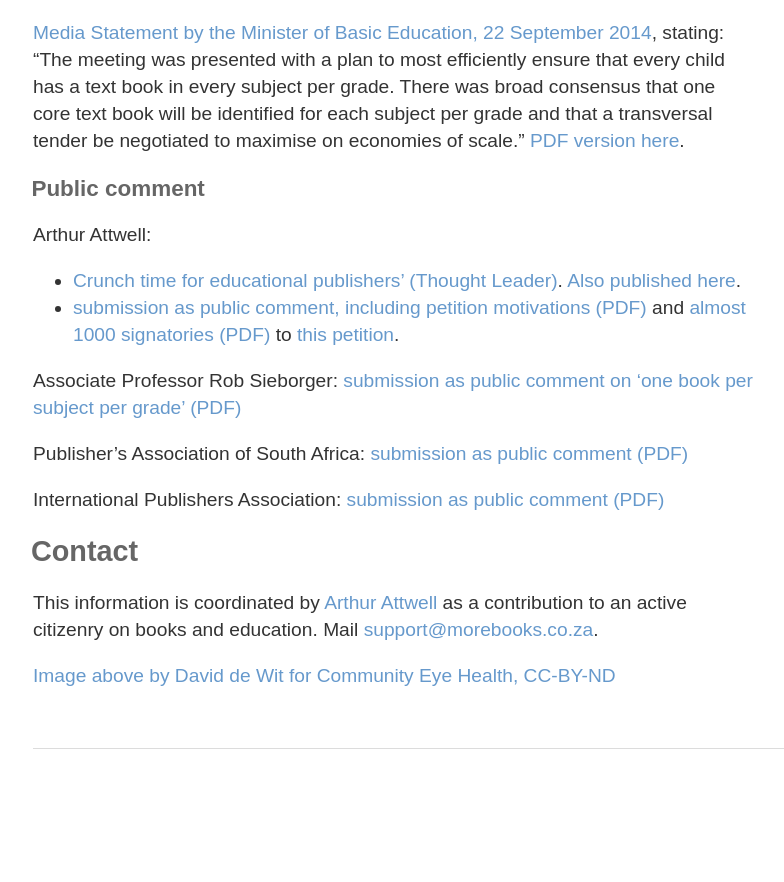
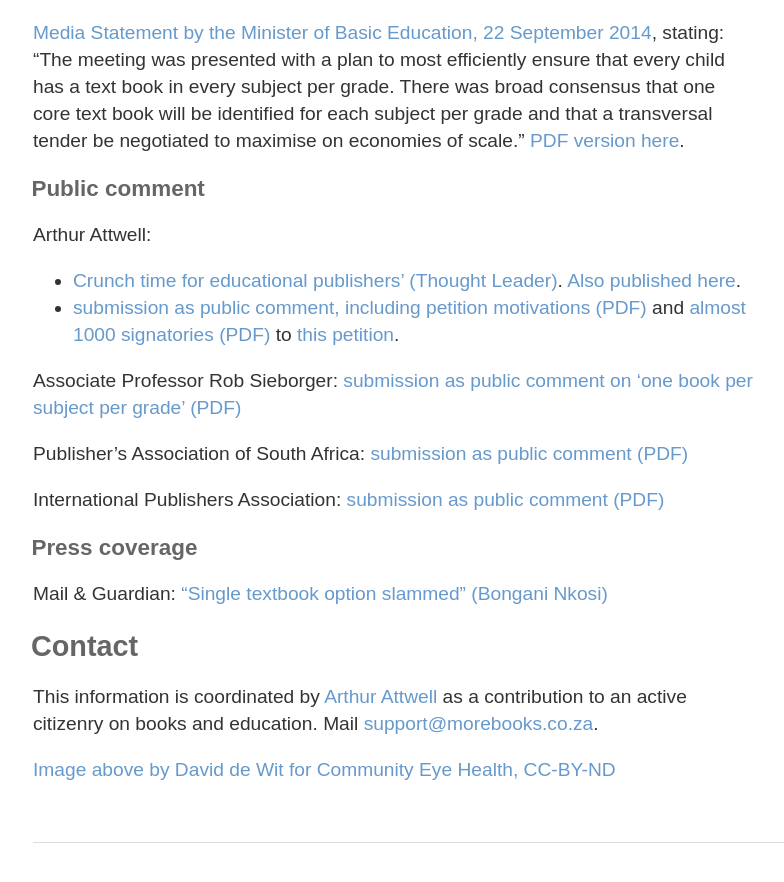
Before and after one commit to arthurattwell/morebooks, a Jekyll site: the page built from index.md, in a window 1280 px wide and 900 px high, scrolled down 1881 px. Shown: the top 882 px of the window, without its empty margins (127-911 px from the left). Built offline with Jekyll 4.4.1, drawn with Linux system fonts in a browser that asks for light colours; nearby versions of some CDN libraries; before the commit the page ends 2687 px from its top, so only the background shows below that.

Commit message:
Add press coverage

```diff
--- a/index.md
+++ b/index.md
@@ -50,6 +50,10 @@ Publisher's Association of South Africa: [submission as public comment (PDF)](do
 
 International Publishers Association: [submission as public comment (PDF)](downloads/20141008_ipa-submission-on-ltsm-procurement-policy.pdf)
 
+### Press coverage
+
+Mail & Guardian: ["Single textbook option slammed" (Bongani Nkosi)](http://mg.co.za/article/2014-10-10-single-textbook-option-slammed)
+
 ## Contact
 
 This information is coordinated by [Arthur Attwell](http://arthurattwell.com) as a contribution to an active citizenry on books and education. Mail [support@morebooks.co.za](support@morebooks.co.za).
```
